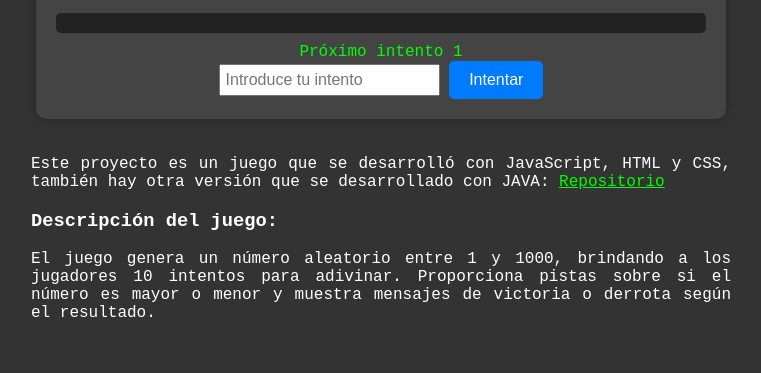
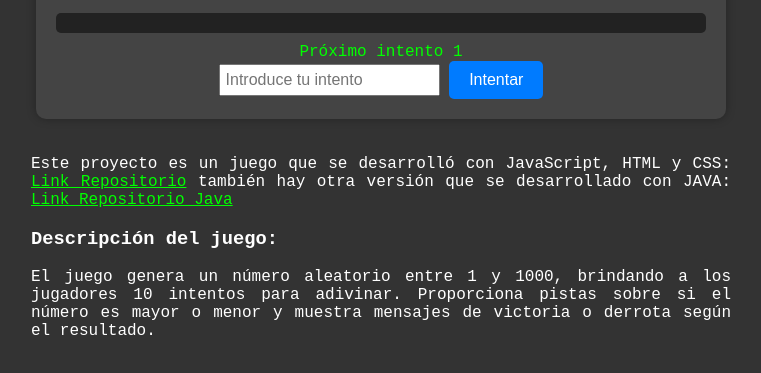
Before and after one commit to andreshorta/Adivinador2.0, a plain HTML site: page index.html in a window 1280 px wide. Shown: the part 121-494 px from the top of the page, without its empty margins (259-1020 px from the left). Drawn offline with Linux system fonts and the light colour scheme.

Commit message:
Se agregó los links de los repositorios

```diff
--- a/index.html
+++ b/index.html
@@ -19,8 +19,8 @@
     </div>
     <div class="container2">
       <p>
-        Este proyecto es un juego que se desarrolló con JavaScript, HTML y CSS, también hay otra versión que se desarrollado con JAVA:
-        <a href="https://github.com/andreshorta/JavaAdivinador2.0" class="win">Repositorio</a>
+        Este proyecto es un juego que se desarrolló con JavaScript, HTML y CSS: <a href="https://github.com/andreshorta/JavaAdivinador2.0" class="win">Link Repositorio</a> también hay otra versión que se desarrollado con JAVA:
+        <a href="https://github.com/andreshorta/JavaAdivinador2.0" class="win">Link Repositorio Java</a>
       </p>
       <h3>Descripción del juego:</h3>
       <p>
```
